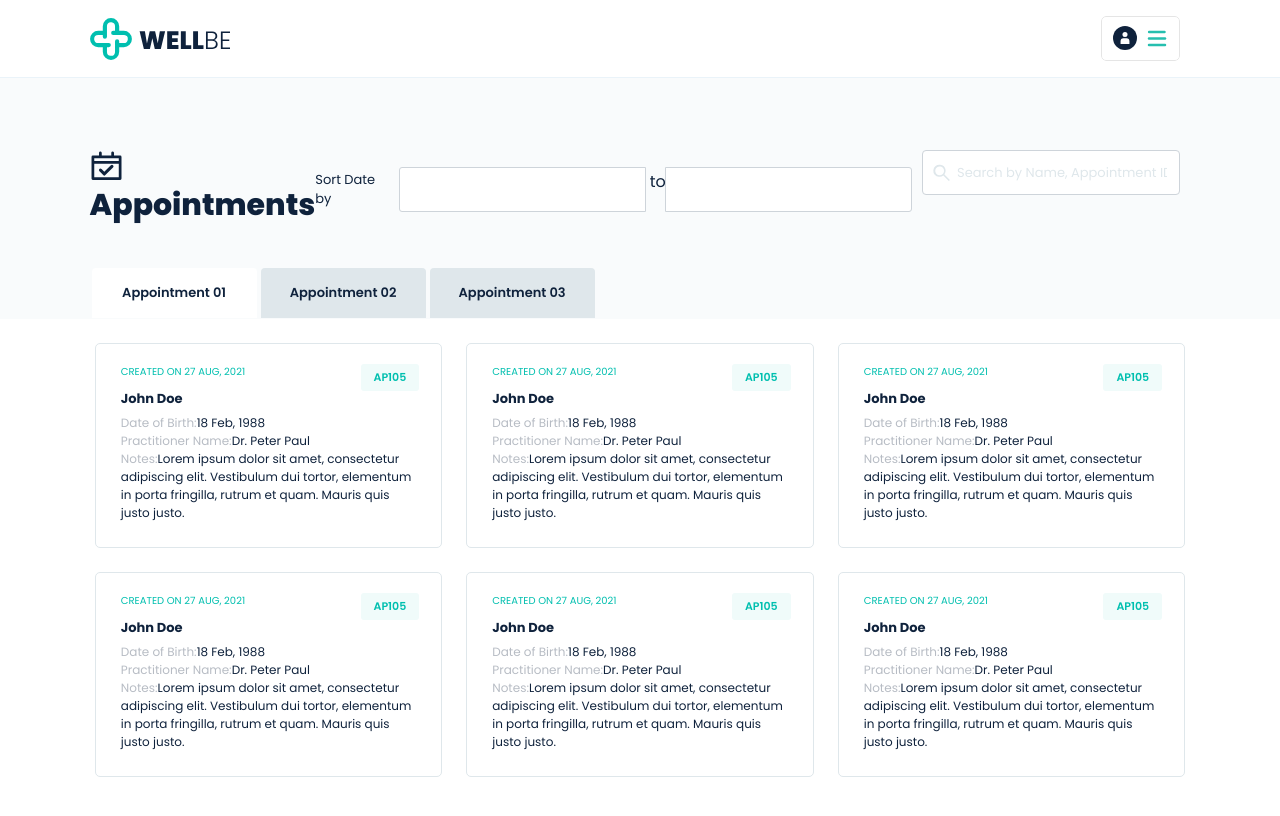
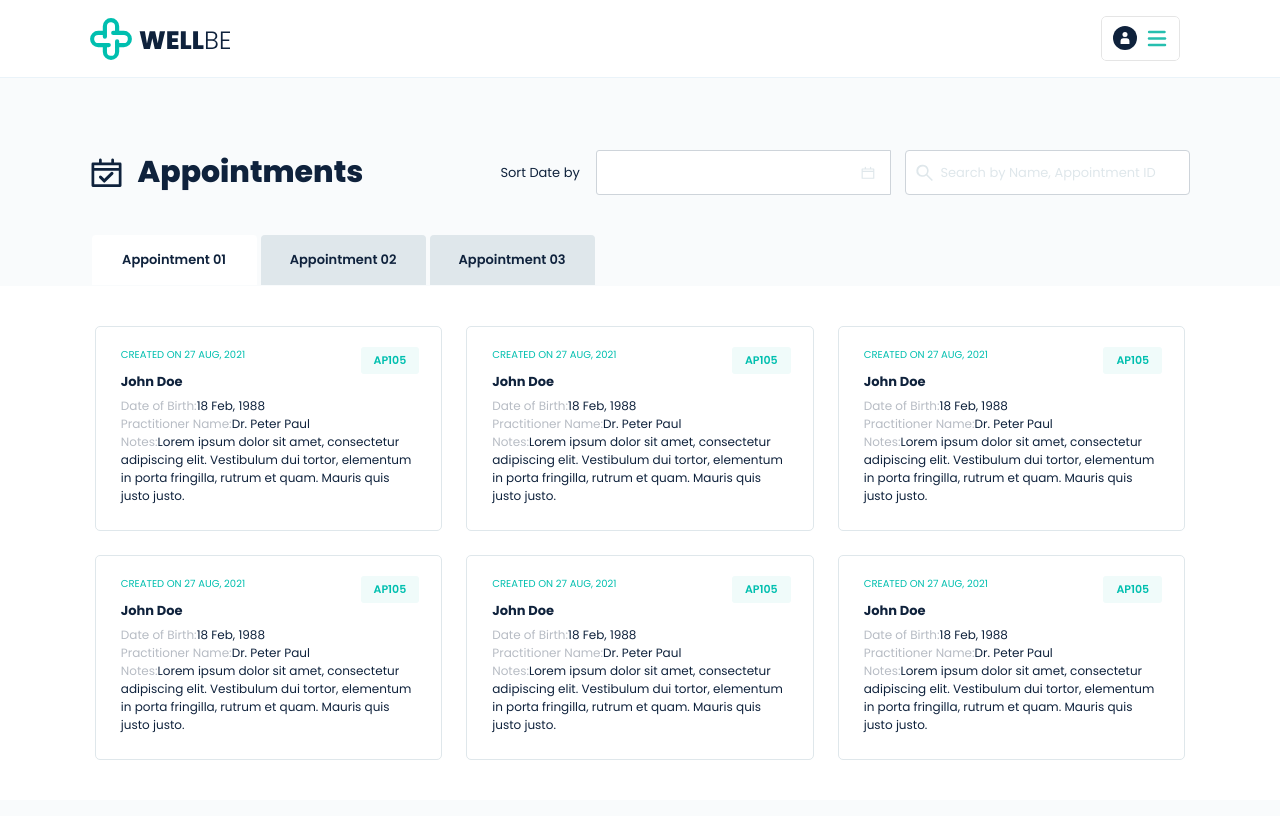
Before and after one commit to NimeshaKahingala/Wellbe, a website built with Parcel: page src/cancellations.html in a window 1280 px wide. Built offline with nearby package versions, Linux system fonts and the light colour scheme.

Commit message:
styles added

```diff
--- a/src/cancellations.html
+++ b/src/cancellations.html
@@ -56,12 +56,18 @@
       <div class="title"><img class="icon" src="./images/wellbe/calendarTickIcon.svg" />Appointments</div>
       <div class="date-wrap">
         <div class="text">Sort Date by</div>
-        <div class="input-daterange input-group form-floating" id="datepicker">
+        <!-- <div class="input-daterange input-group form-floating" id="datepicker">
           <input autocomplete="off" type="text" class="input-sm form-control" data-date-format="dd/M/yyyy"
             name="start" />
           <span class="input-group-addon">to</span>
           <input autocomplete="off" type="text" class="input-sm form-control" data-date-format="dd/M/yyyy"
             name="end" />
+        </div> -->
+        <div class="input-group date input-daterange">
+          <input autocomplete="off" class="datepicker1 form-control" id="exampleFormControlInput1" data-date-format="dd/M/yyyy">
+          <span class="input-group-addon">
+            <img src="./images/wellbe/calendarIcon.svg" class="calendar-icon"/>
+          </span>
         </div>
       </div>
       <div class="search-wrap">
--- a/src/main.js
+++ b/src/main.js
@@ -23,9 +23,8 @@ $(document).ready(function () {
     window.location.href = "index.html";
   });
 
-  $(".datepicker1").datepicker({
+  $(".date-of-birth").datepicker({
     todayHighlight: true,
-    title: "Date of Birth",
   });
 
   $(".input-daterange").datepicker({ todayHighlight: true });
@@ -37,7 +36,6 @@ $(function () {
   "use strict";
   $(".menu").hide();
   $(".navbar").removeClass("shadow-sm");
-  // $(".navbar-brand").css("display", "block");
 
   $(".hamburger-menu-wrapper").click(function (e) {
     e.preventDefault();
@@ -53,10 +51,6 @@ $(function () {
       $(this).addClass("active");
     }
   });
-
-  // if (on_index == "home") {
-  //     $('.navbar-brand').hide();
-  // }
 
   const $menu = $(".navbar");
 
--- a/src/styles.scss
+++ b/src/styles.scss
@@ -19,7 +19,6 @@ body {
     margin: auto;
     padding: 0;
     width: 86%;
-    //  padding: 35px 12px 20px 12px;
 
     .nav-left-wrap {
       display: flex;
@@ -122,14 +121,10 @@ body {
 }
 
 .section-create-appoinment {
-  // background-color: #F8F8F8;
-  //padding: 180px 0px 45px 0px;
   padding: 78px 12px;
   padding-bottom: 0;
 
   .container {
-    // max-width: 1066px;
-    // margin: auto;
     max-width: unset;
     padding: 0;
 
@@ -210,7 +205,6 @@ body {
         border-radius: 5px !important;
         font-size: 13px;
         height: 45px;
-       // padding-top: 16px;
       }
 
       .input-group-addon {
@@ -289,6 +283,18 @@ body {
           }
         }
       }
+
+      // .year {
+      //   &.active, &.focused {
+      //     background-color: #26BFAF;
+      //     border-color: #26BFAF;
+
+      //     &:hover {
+      //       background-color: #26BFAF;
+      //       border-color: #26BFAF;
+      //     }
+      //   }
+      // }
     }
   }
 }
@@ -299,8 +305,6 @@ body {
   padding-bottom: 0;
 
   .container {
-    // max-width: 1066px;
-    // margin: auto;
     text-align: center;
     max-width: unset;
     padding: 0;
@@ -392,7 +396,6 @@ body {
 
         &.active {
           background-color: white;
-          //  border-bottom: none;
         }
       }
     }
@@ -408,6 +411,10 @@ body {
         padding-left: 50px;
         padding-right: 50px;
         width: 93%;
+
+        .row {
+          padding-top: 16px;
+        }
       }
     }
 
@@ -474,11 +481,39 @@ body {
       display: flex;
       margin-right: 20px;
 
+      .input-daterange {
+        .form-control {
+          font-size: 13px;
+          height: 45px;
+          text-align: left;
+          width: 270px;
+
+          &:focus {
+            border: 1px solid #26BFAF;
+            box-shadow: 0 0 0 2px rgb(9 165 160 / 20%);
+          }
+        }
+      }
+
+      .input-group-addon {
+        align-items: center;
+        display: flex;
+        margin-left: -15px !important;
+        position: relative;
+        right: 20px;
+
+        .calendar-icon {
+          height: 14px;
+          width: 14px;
+        }
+      }
+
       .text {
         color: #0F223C;
         font-size: 13;
         font-weight: 400;
         margin-right: 15px;
+        width: 106px;
       }
     }
 
@@ -491,6 +526,7 @@ body {
           font-size: 13px;
           height: 45px;
           padding-left: 34px;
+          width: 285px;
 
           &:focus {
             border: 1px solid #26BFAF;
@@ -505,21 +541,6 @@ body {
         .search-icon {
           position: relative;
           margin-right: -30px;
-        }
-      }
-    }
-
-    .date-wrap {
-      .input-daterange {
-        .form-control {
-          color: #DFE7EB;
-          font-size: 13px;
-          height: 45px;
-
-          &:focus {
-            border: 1px solid #26BFAF;
-            box-shadow: 0 0 0 2px rgb(9 165 160 / 20%);
-          }
         }
       }
     }
@@ -684,6 +705,14 @@ body {
       display: none;
     }
   }
+
+  .section-cancellations {
+    .tab-pane  {
+      .col-sm-4 {
+        width: 50%;
+      }
+    }
+  }
 }
 
 /* tablet-landscape */
```
Also changed, not shown: src/createappoinment.html (+1 -1 lines).
